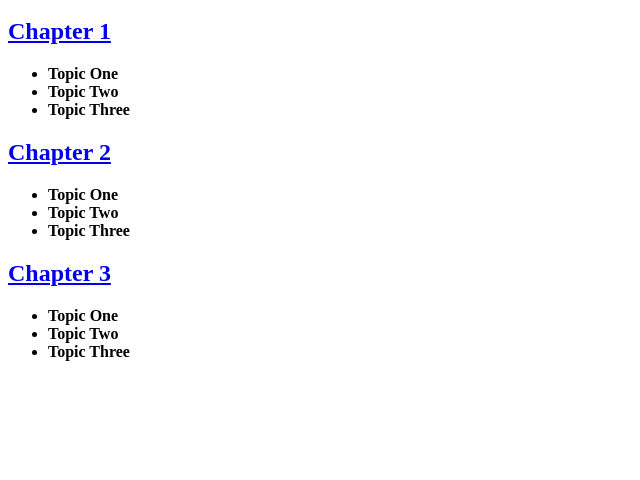
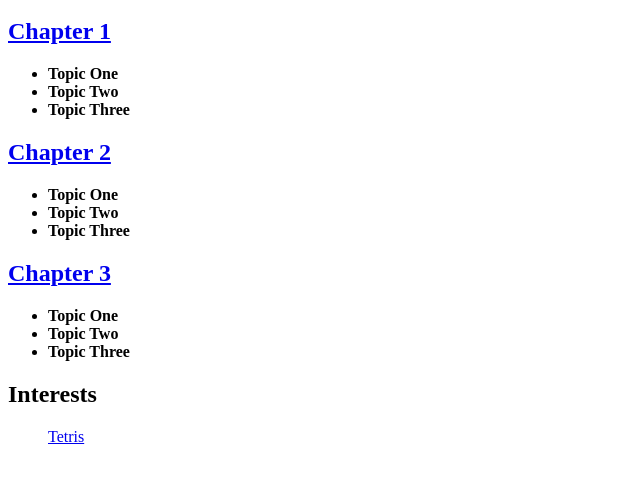
Before and after one commit to Afrink4/links_review, a plain HTML site: page toc.html in a window 1280 px wide. Shown: the part 86-566 px from the top of the page, without its empty margins (0-640 px from the left). Drawn offline with Linux system fonts and the light colour scheme.

Commit message:
Update toc.html

```diff
--- a/toc.html
+++ b/toc.html
@@ -22,5 +22,9 @@
 		<li><b>Topic Two</b></li>
 		<li><b>Topic Three</b></li>
 	</ul>
+	<h2>Interests</h2>
+	<ul>
+		<a href= "https://tetris.com/play-tetris#google_vignette">Tetris</a>
+	</ul>
 </body>
 </html>
```
